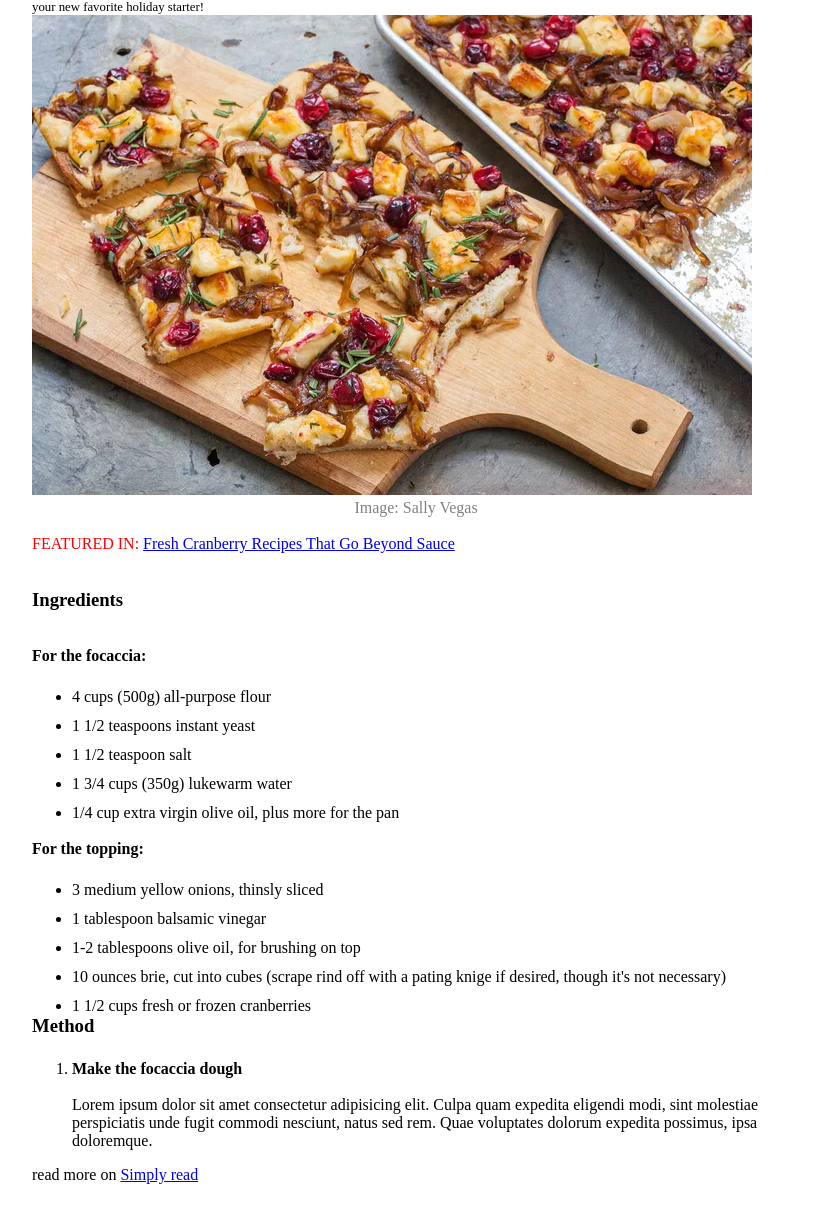
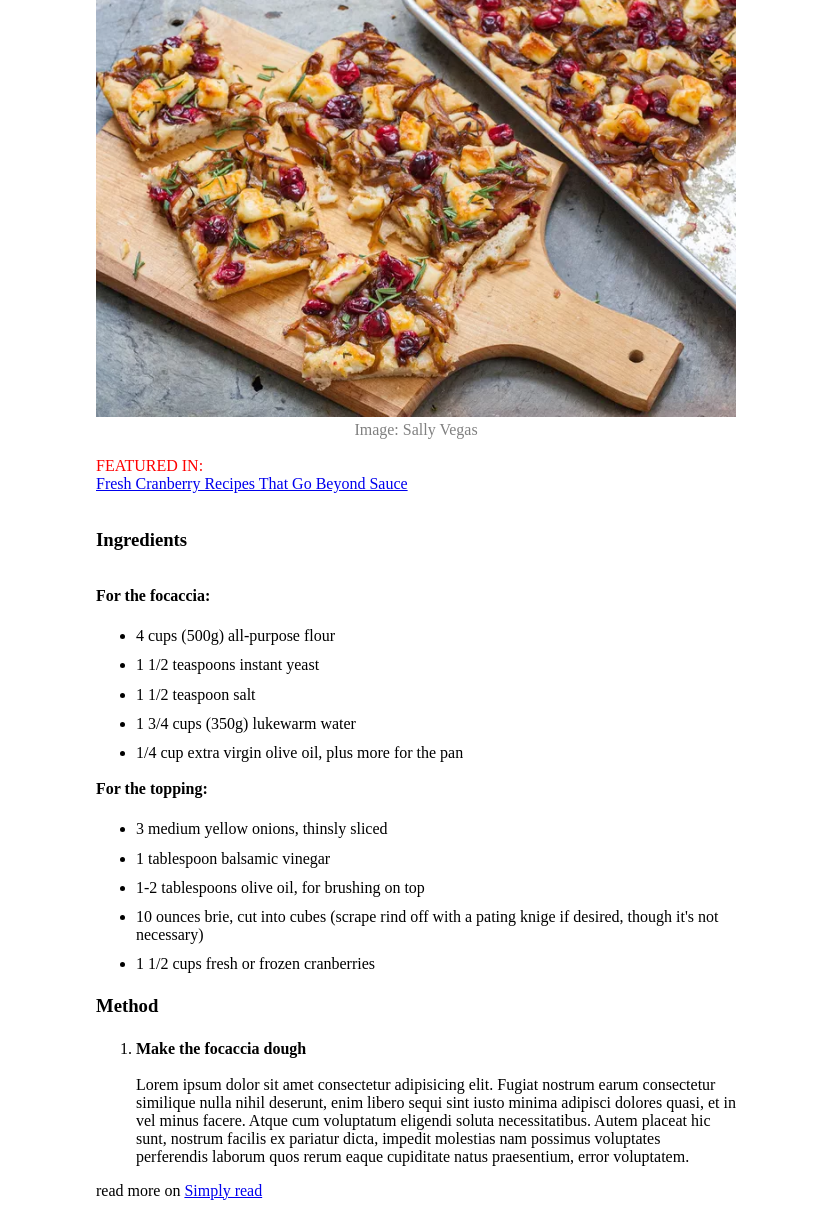
Before and after one commit to Vallerga/U1-W1-D3, a plain HTML site: page index.html in a window 1280 px wide. Shown: the part 394-1610 px from the top of the page, without its empty margins (224-1055 px from the left). Drawn offline with Linux system fonts and the light colour scheme.

Commit message:
versione definitiva

```diff
--- a/index.html
+++ b/index.html
@@ -4,7 +4,7 @@
         <meta charset="UTF-8" />
         <meta http-equiv="X-UA-Compatible" content="IE=edge" />
         <meta name="viewport" content="width=device-width, initial-scale=1.0" />
-        <title>Document</title>
+        <title>Ricetta Focaccia</title>
         <link rel="stylesheet" href="style.css" />
     </head>
     <body>
@@ -17,23 +17,35 @@
                 <p>Part of <strong>A SIMPLY FABULOUS THANKSGIVING</strong></p>
             </div>
         </header>
+        <div class="container">
             <main>
                 <section>
                     <!-- title + img -->
                     <div id="main-title">
                         <h1>Focaccia with Caramelized Onions, Cranberries, and Brie</h1>
-                </div >
+                    </div>
                     <!-- <img src="./mockup.png" alt="logo"> -->
-                    <p id="img-description">Wow your taste buds with this festive focaccia appetizer topped with sweet caramelized onions, tart Cranberries, and creamy brie. It will become your new favorite holiday starter!</p>
+                    <p id="img-description">
+                        Wow your taste buds with this festive focaccia appetizer topped with sweet caramelized onions,
+                        tart Cranberries, and creamy brie. It will become your new favorite holiday starter!
+                    </p>
                     <div class="img-focaccia">
-                    <img src="./assets/focaccia.png" alt="Focaccia photo">
+                        <img src="./assets/focaccia.png" alt="Focaccia photo" />
                     </div>
                     <p id="img-footer">Image: Sally Vegas</p>
                 </section>
                 <article>
-                <!-- ingredient -->
-                <P id="link"> <br>FEATURED IN: <a href="https://www.youtube.com/watch?v=hZvuOPacUck" alt="youtube video">Fresh Cranberry Recipes That Go Beyond Sauce</a></P>
-                <p><br><br><h3>Ingredients</h3><br><br><strong>For the focaccia:</strong></p>
+                    <p id="link">
+                        <br />FEATURED IN: <br>
+                        <a href="https://www.youtube.com/watch?v=hZvuOPacUck" alt="youtube video"
+                            >Fresh Cranberry Recipes That Go Beyond Sauce</a
+                        >
+                    </p>
+                    <p>
+                        <br /><br />
+                        <h3>Ingredients</h3>
+                        <br /><br /><strong>For the focaccia:</strong>
+                    </p>
                     <ul>
                         <li>4 cups (500g) all-purpose flour</li>
                         <li>1 1/2 teaspoons instant yeast</li>
@@ -41,26 +53,31 @@
                         <li>1 3/4 cups (350g) lukewarm water</li>
                         <li>1/4 cup extra virgin olive oil, plus more for the pan</li>
                     </ul>
-                <p><br><strong>For the topping:</strong></p>
+                    <p><br /><strong>For the topping:</strong></p>
                     <ul>
                         <li>3 medium yellow onions, thinsly sliced</li>
                         <li>1 tablespoon balsamic vinegar</li>
                         <li>1-2 tablespoons olive oil, for brushing on top</li>
-                    <li>10 ounces brie, cut into cubes (scrape rind off with a pating knige if desired, though it's not necessary)</li>
+                        <li>
+                            10 ounces brie, cut into cubes (scrape rind off with a pating knige if desired, though it's
+                            not necessary)
+                        </li>
                         <li>1 1/2 cups fresh or frozen cranberries</li>
                     </ul>
-                <h3>Method</h3>
+                    <h3><br> Method</h3>
 
                     <ol>
-                    <li><strong>Make the focaccia dough</strong><br><br>Lorem ipsum dolor sit amet consectetur adipisicing elit. Culpa quam expedita eligendi modi, sint molestiae perspiciatis unde fugit commodi nesciunt, natus sed rem. Quae voluptates dolorum expedita possimus, ipsa doloremque.</li>
-
+                        <li>
+                            <strong>Make the focaccia dough</strong><br /><br />Lorem ipsum dolor sit amet consectetur adipisicing elit. Fugiat nostrum earum consectetur similique nulla nihil deserunt, enim libero sequi sint iusto minima adipisci dolores quasi, et in vel minus facere.
+                            Atque cum voluptatum eligendi soluta necessitatibus. Autem placeat hic sunt, nostrum facilis ex pariatur dicta, impedit molestias nam possimus voluptates perferendis laborum quos rerum eaque cupiditate natus praesentium, error voluptatem.
+                        </li>
                     </ol>
-
                 </article>
             </main>
             <footer>
                 <!-- read more on -->
                 <p>read more on <a href="https://www.giallozafferano.it/">Simply read</a></p>
             </footer>
+        </div>
     </body>
 </html>
--- a/style.css
+++ b/style.css
@@ -5,12 +5,15 @@
 main {
     padding-top: 10%;
     text-align: left;
-    margin: 0 20%;
 }
 
 header {
     text-align: center;
     color: #06918f;
+}
+
+.container {
+    margin: 0 40vh;
 }
 
 .logo {
@@ -34,13 +37,16 @@ header {
 }
 
 #img-description {
-    font-size: 0.8em;
+    font-size: 20px;
     text-align: justify;
 }
 
-section #img-focaccia {
-    height: 10%;
+.img-focaccia {
     text-align: center;
+}
+
+.img-focaccia img {
+    width: 100%;
 }
 
 #img-footer {
@@ -57,6 +63,5 @@ ul, ol, li {
 }
 
 footer {
-    margin: 0 20%;
     padding: 1em 0;
 }
```
Lines whose indentation alone changed are shown as unchanged.
